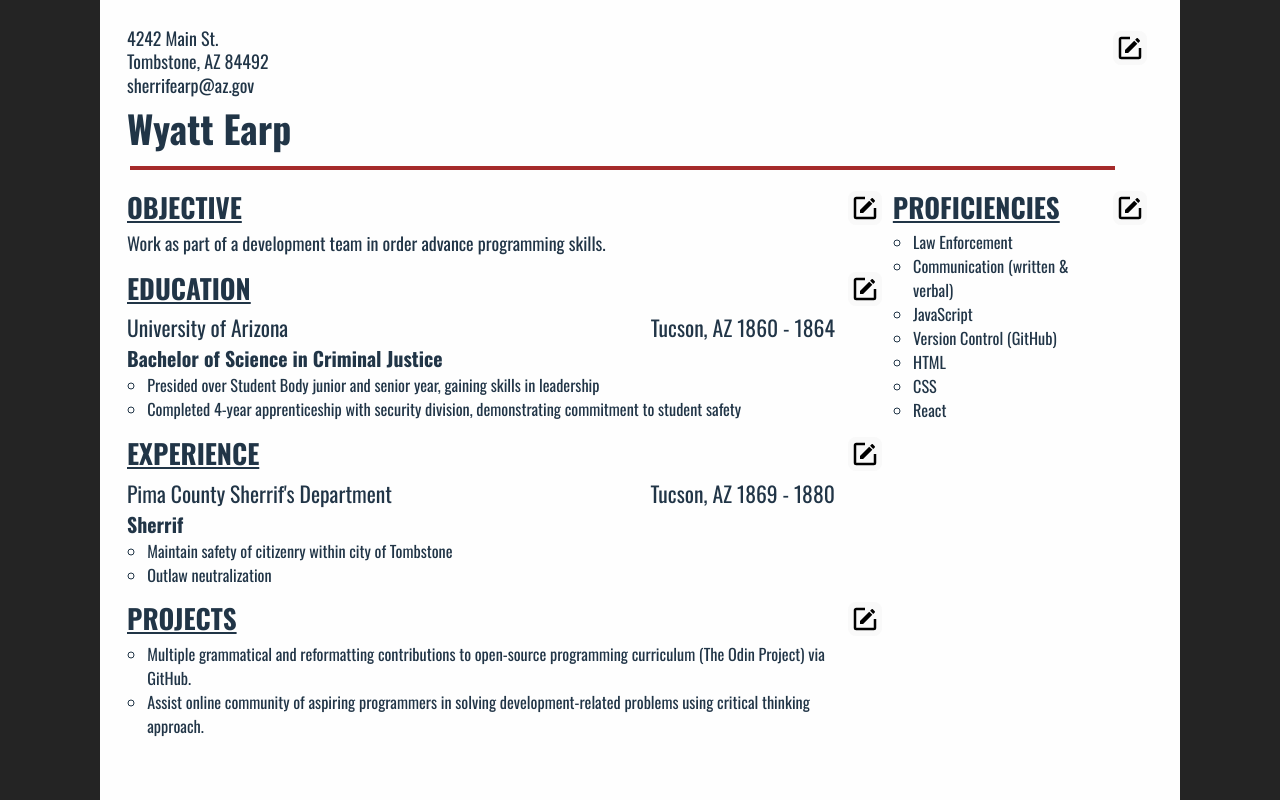
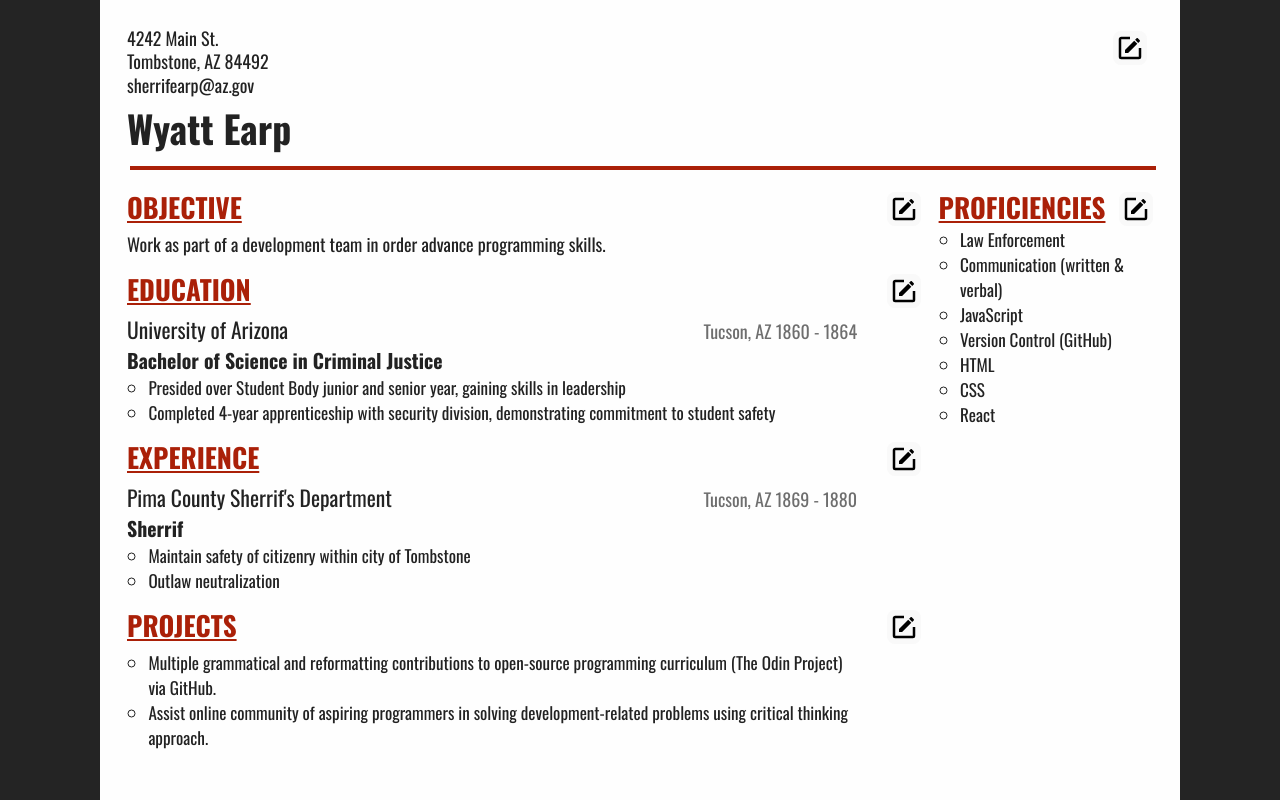
Before and after one commit to Slashmyaxl/cv-app, a React (Vite) app: page / in a window 1280 px wide. Built offline with nearby package versions, Linux system fonts and the light colour scheme.

Commit message:
Standardize input styling

```diff
--- a/src/App.css
+++ b/src/App.css
@@ -14,18 +14,36 @@
 h2 {
   text-transform: uppercase;
   text-decoration: underline;
-  margin-bottom: 0.2rem;
+  color: hsl(9, 91%, 35%)
 }
 
 main {
-  display: flex;
-  gap: 0.25rem;
+  display: grid;
+  grid-template-columns: 1fr min-content;
+  gap: 1rem;
 }
 
-header, main article, main aside {
+header {
   display: grid;
   grid-template-columns: 1fr 40px;
   gap: 0.75rem;
+}
+
+article > .heading, aside > .heading {
+  display: flex;
+  justify-content: space-between;
+  align-items: center;
+  gap: 0.75rem;
+}
+
+article > .content {
+  max-width: 92%;
+  margin: 0.25rem 0;
+}
+
+.content .tenure {
+  opacity: 0.65;
+  font-size: 1rem;
 }
 
 main article, main aside {
@@ -40,7 +58,7 @@ ul {
   margin-left: 1.25em;
   text-align: left;
   list-style: circle;
-  font-size: 0.9rem;
+  font-size: 0.95rem;
 }
 
 input {
@@ -50,12 +68,9 @@ input {
   border: unset;
   border-bottom: 1px solid lightblue;
   font-size: 1rem;
-  min-width: 300px;
+  width: 95%;
 }
 
-.main-content input {
-  width: 95%;
-}
 
 main input.big {
   font-size: 1.25rem;
@@ -69,9 +84,26 @@ main input.heading {
   font-size: 1.2rem;
   width: 100%;
   display: flex;
-  column-gap: 0.2rem;
+  column-gap: 0.5rem;
   flex-wrap: wrap;
   justify-content: space-between;
+  align-items: baseline;
+}
+
+.institutional-info {
+  display: grid;
+  grid-template-columns: 3fr 1fr 1fr;
+  width: 95%;
+}
+
+.institutional-info input {
+  width: 100%;
+  text-align: right;
+  padding-left: 4px;
+}
+
+.institutional-info input:first-child {
+  text-align: left;
 }
 
 .institution > span {
@@ -82,3 +114,15 @@ main input.heading {
   font-weight: bold;
   font-size: 1.1rem;
 }
+
+@media (max-width: 599px) {
+  main {
+    display: block;
+  }
+}
+
+@media print {
+  .icon {
+    display: none;
+  }
+}
--- a/src/components/Body.jsx
+++ b/src/components/Body.jsx
@@ -15,9 +15,7 @@ export default function Content() {
       />
       <Projects />
       </section>
-      <aside className="proficiencies">
       <Proficiencies />
-      </aside>
     </main>
   );
 }
--- a/src/components/Credentials.jsx
+++ b/src/components/Credentials.jsx
@@ -47,8 +47,14 @@ export default function Credential({ title, credentialItem }) {
 
   return (
     <article>
+      <section className="heading">
+        <h2>{title}</h2>
+        <Button
+        onClick={changeWriting}
+        icon={writing ? icons.save : icons.edit}
+        ></Button>
+      </section>
       <section className="content">
-        <h2>{title}</h2>
         {!writing ? (
           <>
             <p className="institution">{credential.institution} <span className="tenure">{credential.location} {credential.tenure}</span></p>
@@ -61,6 +67,7 @@ export default function Credential({ title, credentialItem }) {
           </>
         ) : (
           <>
+            <div className="institutional-info">
             <Input
               onChange={changeInstitution}
               text={credential.institution}
@@ -79,6 +86,7 @@ export default function Credential({ title, credentialItem }) {
               placeholder="Tenure"
               className="heading"
             />
+            </div>
             <Input
               onChange={changeRole}
               text={credential.role}
@@ -92,10 +100,6 @@ export default function Credential({ title, credentialItem }) {
           </>
         )}
       </section>
-      <Button
-        onClick={changeWriting}
-        icon={writing ? icons.save : icons.edit}
-      ></Button>
     </article>
   );
 }
--- a/src/components/Objective.jsx
+++ b/src/components/Objective.jsx
@@ -14,8 +14,14 @@ export default function Objective() {
 
   return (
     <article>
+      <section className="heading">
+        <h2>Objective</h2>
+        <Button
+        onClick={changeWriting}
+        icon={writing ? icons.save : icons.edit}
+      />
+      </section>
       <section className="content">
-        <h2>Objective</h2>
         {!writing ? (
           <p>{objective}</p>
         ) : (
@@ -26,10 +32,6 @@ export default function Objective() {
           />
         )}
       </section>
-      <Button
-        onClick={changeWriting}
-        icon={writing ? icons.save : icons.edit}
-      />
     </article>
   );
 }
--- a/src/components/Proficiencies.jsx
+++ b/src/components/Proficiencies.jsx
@@ -61,9 +61,15 @@ export default function Proficiencies() {
   }
 
   return (
-    <>
+    <aside className="proficiencies">
+      <section className="heading">
+        <h2>Proficiencies</h2>
+        <Button
+        onClick={changeWriting}
+        icon={writing ? icons.save : icons.edit}
+      ></Button>
+      </section>
       <section className="content">
-        <h2>Proficiencies</h2>
         {!writing ? (
           <>
             <ul>
@@ -79,10 +85,6 @@ export default function Proficiencies() {
           </>
         )}
       </section>
-      <Button
-        onClick={changeWriting}
-        icon={writing ? icons.save : icons.edit}
-      ></Button>
-    </>
+    </aside>
   );
 }
--- a/src/components/Projects.jsx
+++ b/src/components/Projects.jsx
@@ -42,8 +42,14 @@ export default function Projects() {
 
   return (
     <article>
+      <section className="heading">
+        <h2>Projects</h2>
+        <Button
+        onClick={changeWriting}
+        icon={writing ? icons.save : icons.edit}
+      ></Button>
+      </section>
       <section className="content">
-        <h2>Projects</h2>
         {!writing ? (
           <>
             <ul>
@@ -59,10 +65,7 @@ export default function Projects() {
           </>
         )}
       </section>
-      <Button
-        onClick={changeWriting}
-        icon={writing ? icons.save : icons.edit}
-      ></Button>
+
     </article>
   );
 }
--- a/src/index.css
+++ b/src/index.css
@@ -32,7 +32,6 @@ a:hover {
 
 body {
   margin: 0 auto;
-  display: flex;
   min-width: 320px;
   max-width: 1080px;
   min-height: 100vh;
@@ -45,8 +44,8 @@ h1 {
 }
 
 hr {
-  border: 2px solid brown;
-  width: 96%;
+  border: 2px solid hsl(9, 91%, 35%);
+  width: 100%;
   margin: 0.65rem 0.18rem 0.25rem;
 }
 
@@ -67,7 +66,7 @@ button {
   transition: border-color 0.25s;
 }
 button:hover {
-  border-color: brown;
+  border-color: hsl(9, 91%, 35%);
 }
 button:focus,
 button:focus-visible {
@@ -76,7 +75,7 @@ button:focus-visible {
 
 @media (prefers-color-scheme: light) {
   :root {
-    color: #213547;
+    color: #222;
     background-color: #242424;
   }
 
```
Also changed, not shown: src/styles/credentials.css (added, +15 -0 lines).
